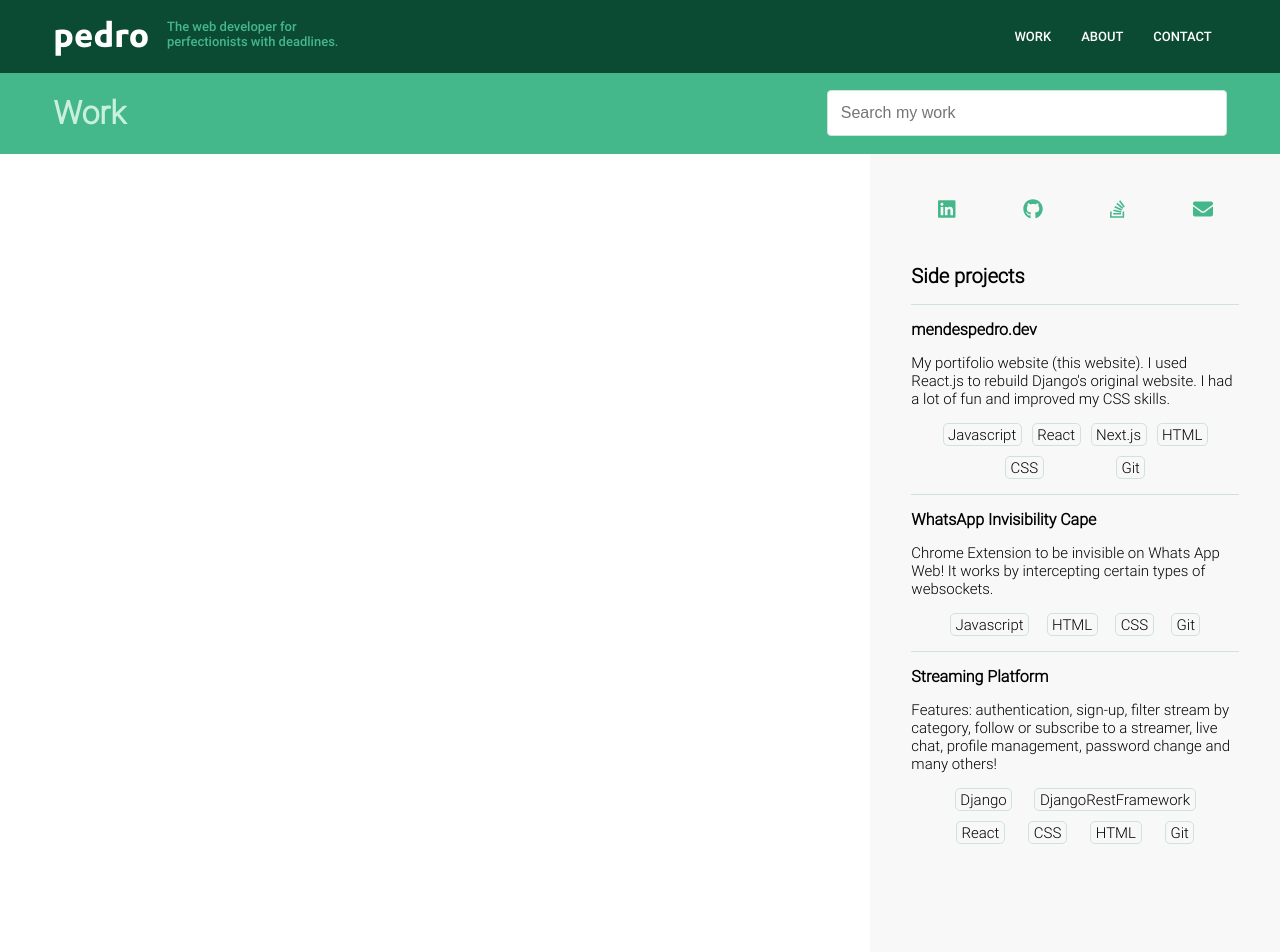
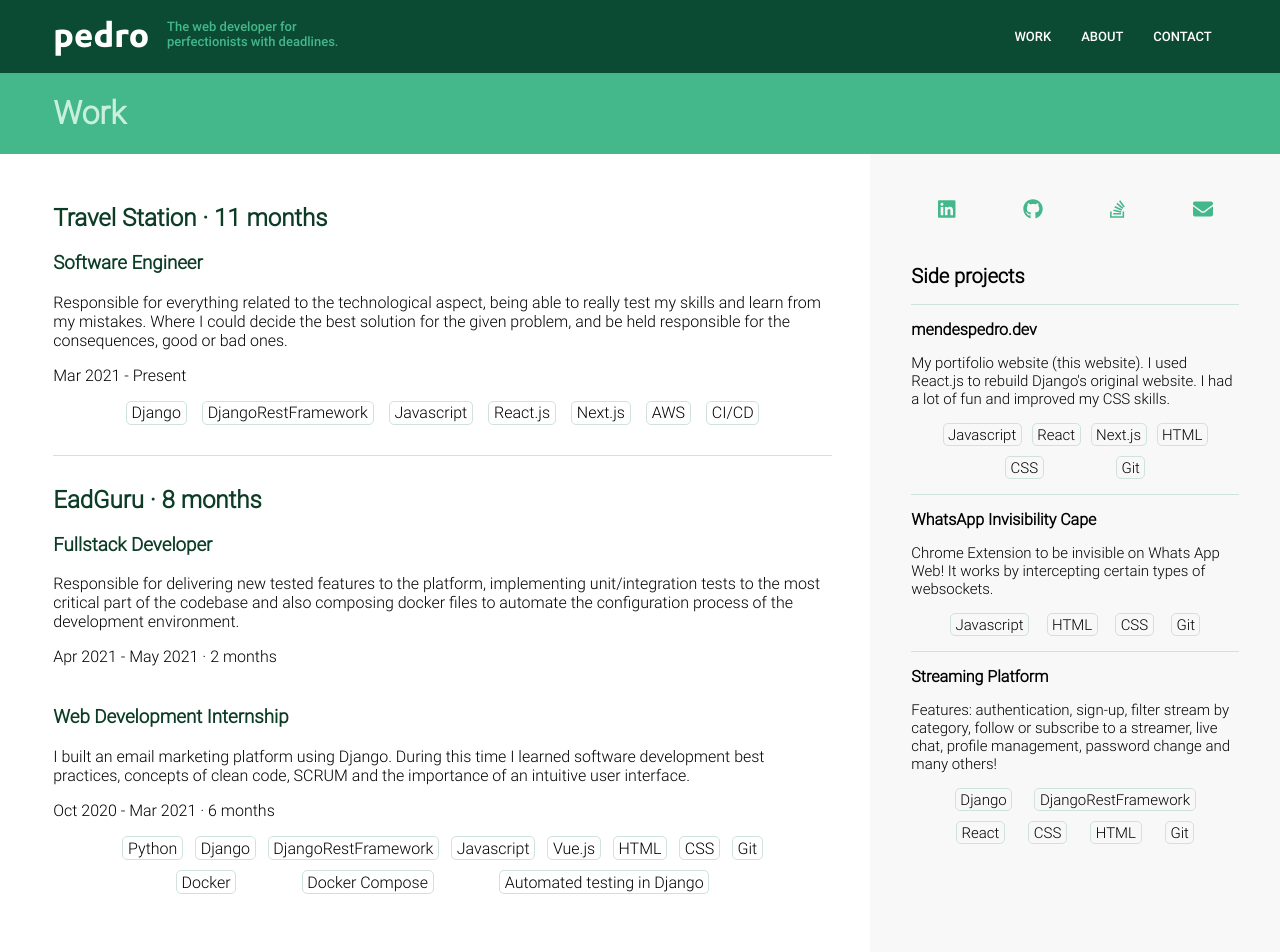
Before and after one commit to p-schlickmann/mendespedro.dev, a Next.js app: page /work in a window 1280 px wide. Shown: the top 952 px of the page. Built offline with nearby package versions, Linux system fonts and the light colour scheme.

Commit message:
finished v1

```diff
--- a/components/SubHeader.js
+++ b/components/SubHeader.js
@@ -1,12 +1,11 @@
 import styles from '../styles/SubHeader.module.css'
 
-const SubHeader = ({text, search, setSearch}) => {
+const SubHeader = ({text}) => {
     return (
         <div className={styles.container}>
             <h1>
                 {text}
             </h1>
-            <input value={search} onChange={(e) => setSearch(e.target.value)} className={styles.input} placeholder={'Search my work'}/>
         </div>
     )
 }
--- a/pages/[work]/index.js
+++ b/pages/[work]/index.js
@@ -4,25 +4,117 @@ import Footer from "../../components/Footer";
 
 import styles from '../../styles/Work.module.css'
 import SubHeader from "../../components/SubHeader";
-import {useState} from "react";
-import {emailUrl, githubUrl, linkedinUrl, stackoverflowUrl, ufscUrl} from "../../urls";
-import {FontAwesomeIcon} from "@fortawesome/react-fontawesome";
-import {faGithub, faLinkedin, faStackOverflow} from "@fortawesome/free-brands-svg-icons";
-import {faEnvelope} from "@fortawesome/free-solid-svg-icons";
+import {
+    eadGuruUrl,
+    emailUrl,
+    githubUrl,
+    invisCapeUrl,
+    linkedinUrl,
+    mendespedroUrl,
+    stackoverflowUrl,
+    streamUrl, travelstationUrl,
+    ufscUrl
+} from "../../urls";
 import Socials from "../../components/Socials";
 
 const Work = () => {
 
-    const [search, setSearch] = useState('')
 
     return (
         <div>
             <HtmlHead pageTitle={'Work'}/>
             <Header workPageTargetShouldNotBeBlank/>
-            <SubHeader text={'Work'} search={search} setSearch={setSearch}/>
+            <SubHeader text={'Work'}/>
             <main className={styles.main}>
                 <div className={'left'}>
-
+                    <div className={styles.experienceContainer} style={{marginTop: '50px'}}>
+                        <h2>
+                            <a href={travelstationUrl} target={'_blank'} referrerPolicy={'no-referrer'}>Travel Station · 11 months</a>
+                        </h2>
+                        <h3>Software Engineer</h3>
+                        <p>
+                            Responsible for everything related to the technological aspect, being able to really test
+                            my skills and learn from my mistakes. Where I could decide the best solution for the given
+                            problem, and be held responsible for the consequences, good or bad ones.
+                        </p>
+                        <p>Mar 2021 - Present</p>
+                        <div className={styles.skillsContainer}>
+                            <div className={styles.skillItem}>
+                                Django
+                            </div>
+                            <div className={styles.skillItem}>
+                                DjangoRestFramework
+                            </div>
+                            <div className={styles.skillItem}>
+                                Javascript
+                            </div>
+                            <div className={styles.skillItem}>
+                                React.js
+                            </div>
+                            <div className={styles.skillItem}>
+                                Next.js
+                            </div>
+                            <div className={styles.skillItem}>
+                                AWS
+                            </div>
+                            <div className={styles.skillItem}>
+                                CI/CD
+                            </div>
+                        </div>
+                    </div>
+                    <div style={{borderTop: '1px solid var(--border)', margin: '30px 0'}}/>
+                    <div className={styles.experienceContainer}>
+                        <h2>
+                            <a target={'_blank'} referrerPolicy={'no-referrer'} href={eadGuruUrl}>EadGuru · 8 months</a>
+                        </h2>
+                        <h3>Fullstack Developer</h3>
+                        <p>
+                            Responsible for delivering new tested features to the platform,
+                            implementing unit/integration tests to the most critical part of the codebase and also
+                            composing docker files to automate the configuration process of the development environment.
+                        </p>
+                        <p>Apr 2021 - May 2021 · 2 months</p>
+                        <div style={{margin: '40px 0'}}/>
+                        <h3>Web Development Internship</h3>
+                        <p>I built an email marketing platform using Django. During this time I learned software development best practices, concepts of clean code,
+                            SCRUM and the importance of an intuitive user interface.</p>
+                        <p>Oct 2020 - Mar 2021 · 6 months</p>
+                        <div className={styles.skillsContainer}>
+                            <div className={styles.skillItem}>
+                                Python
+                            </div>
+                            <div className={styles.skillItem}>
+                                Django
+                            </div>
+                            <div className={styles.skillItem}>
+                                DjangoRestFramework
+                            </div>
+                            <div className={styles.skillItem}>
+                                Javascript
+                            </div>
+                            <div className={styles.skillItem}>
+                                Vue.js
+                            </div>
+                            <div className={styles.skillItem}>
+                                HTML
+                            </div>
+                            <div className={styles.skillItem}>
+                                CSS
+                            </div>
+                            <div className={styles.skillItem}>
+                                Git
+                            </div>
+                            <div className={styles.skillItem}>
+                                Docker
+                            </div>
+                            <div className={styles.skillItem}>
+                                Docker Compose
+                            </div>
+                            <div className={styles.skillItem}>
+                                Automated testing in Django
+                            </div>
+                        </div>
+                    </div>
                 </div>
                 <div className={'right'}>
                     <Socials/>
@@ -32,7 +124,7 @@ const Work = () => {
                         </h2>
                     </div>
                     <div className={styles.rightMenuText}>
-                        <p><a style={{fontWeight: 'bold', fontSize: '16px'}} href={ufscUrl} target={'_blank'}>mendespedro.dev</a></p>
+                        <p><a style={{fontWeight: 'bold', fontSize: '16px'}} href={mendespedroUrl} target={'_blank'}>mendespedro.dev</a></p>
                         <p>
                             My portifolio website (this website). I used React.js to rebuild Django's original website.
                             I had a lot of fun and improved my CSS skills.
@@ -61,7 +153,7 @@ const Work = () => {
                         {/*<span className={styles.spanComplementary}>Out 2020 - Mar 2021 · 6mos</span>*/}
                     </div>
                     <div className={styles.rightMenuText}>
-                        <p><a style={{fontWeight: 'bold', fontSize: '16px'}} href={'/'} target={'_blank'}>WhatsApp Invisibility Cape</a></p>
+                        <p><a style={{fontWeight: 'bold', fontSize: '16px'}} href={invisCapeUrl} target={'_blank'}>WhatsApp Invisibility Cape</a></p>
                         <p>
                             Chrome Extension to be invisible on Whats App Web! It works by intercepting certain types of websockets.
                         </p>
@@ -81,7 +173,7 @@ const Work = () => {
                         </div>
                     </div>
                     <div className={styles.rightMenuText}>
-                        <p><a style={{fontWeight: 'bold', fontSize: '16px'}} href={'/'} target={'_blank'}>Streaming Platform</a></p>
+                        <p><a style={{fontWeight: 'bold', fontSize: '16px'}} href={streamUrl} target={'_blank'}>Streaming Platform</a></p>
                         <p>
                             Features: authentication, sign-up, filter stream by category, follow or subscribe to a streamer,
                             live chat, profile management, password change and many others!
--- a/styles/Work.module.css
+++ b/styles/Work.module.css
@@ -39,9 +39,10 @@
     margin-bottom: 15px;
 }
 
+.experienceContainer {
+    font-family: RobotoLight, serif;
+}
 
-.spanComplementary {
-    font-size: 14px;
-    display: block;
-    margin: 20px 0;
+.experienceContainer h2, .experienceContainer h3 {
+    color: var(--text)
 }
--- a/urls.js
+++ b/urls.js
@@ -3,8 +3,12 @@ export const githubUrl = 'https://github.com/p-schlickmann/'
 export const stackoverflowUrl = 'https://stackoverflow.com/users/13564427/mendespedro/'
 export const emailUrl = "mailto:contact@mendespedro.dev"
 export const ufscUrl = "https://en.ufsc.br/2020/03/20/information-systems/"
-export const travelstationUrl = ""
-export const eadGuruUrl = ""
+export const travelstationUrl = "https://travelstation.app"
+export const eadGuruUrl = "https://ead.guru"
+export const streamUrl = "https://github.com/p-schlickmann/streaming-platform"
+export const mendespedroUrl = "https://github.com/p-schlickmann/mendespedro.dev"
+export const invisCapeUrl = 'https://github.com/p-schlickmann/wa-invisibility-cape'
+
 export const wizardUrl = "https://www.wizard.com.br/"
 export const harvardUrl = 'https://cs50.harvard.edu/web/2020/'
 export const djangoRepoUrl = 'https://github.com/django/django'
```
